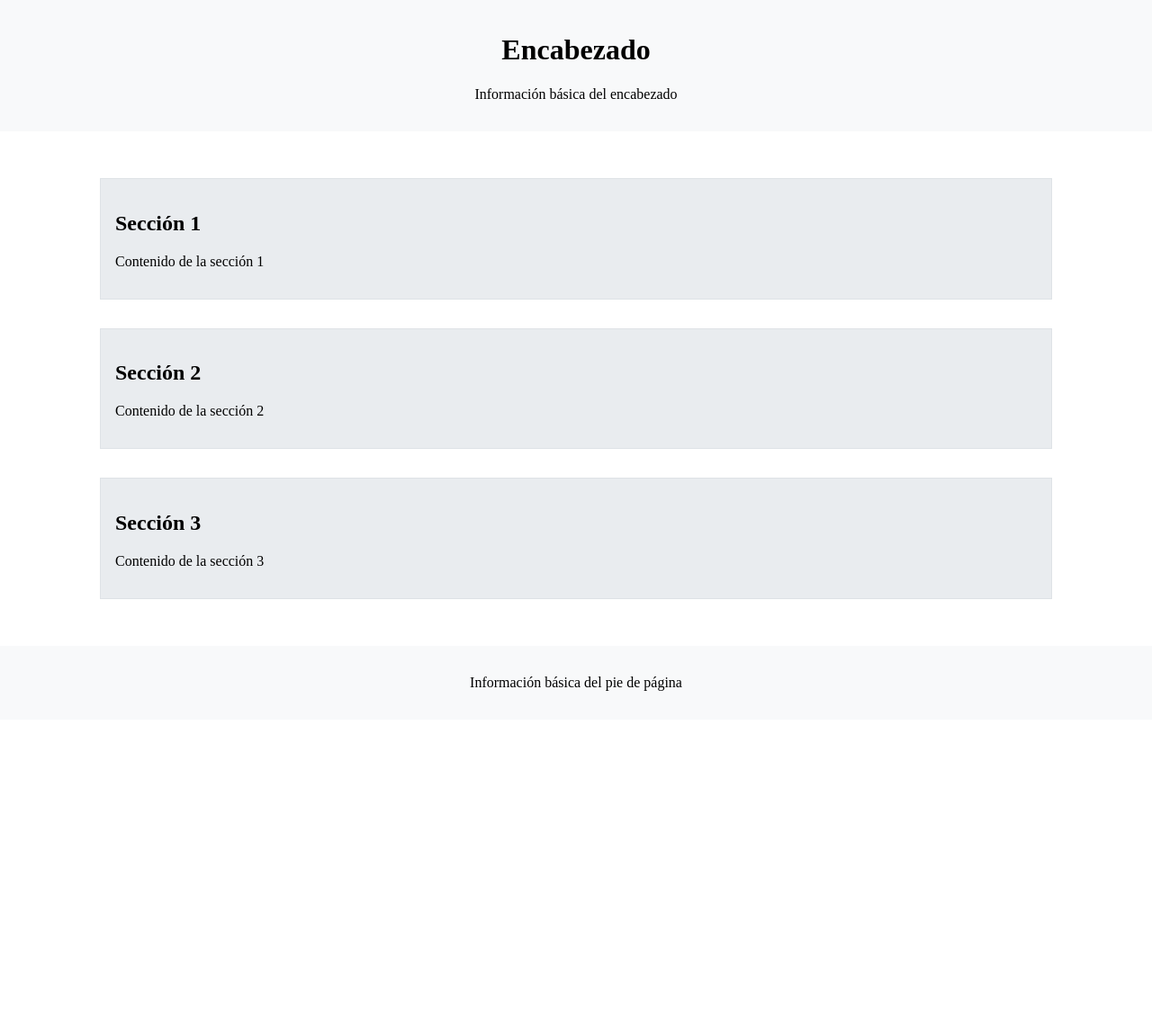
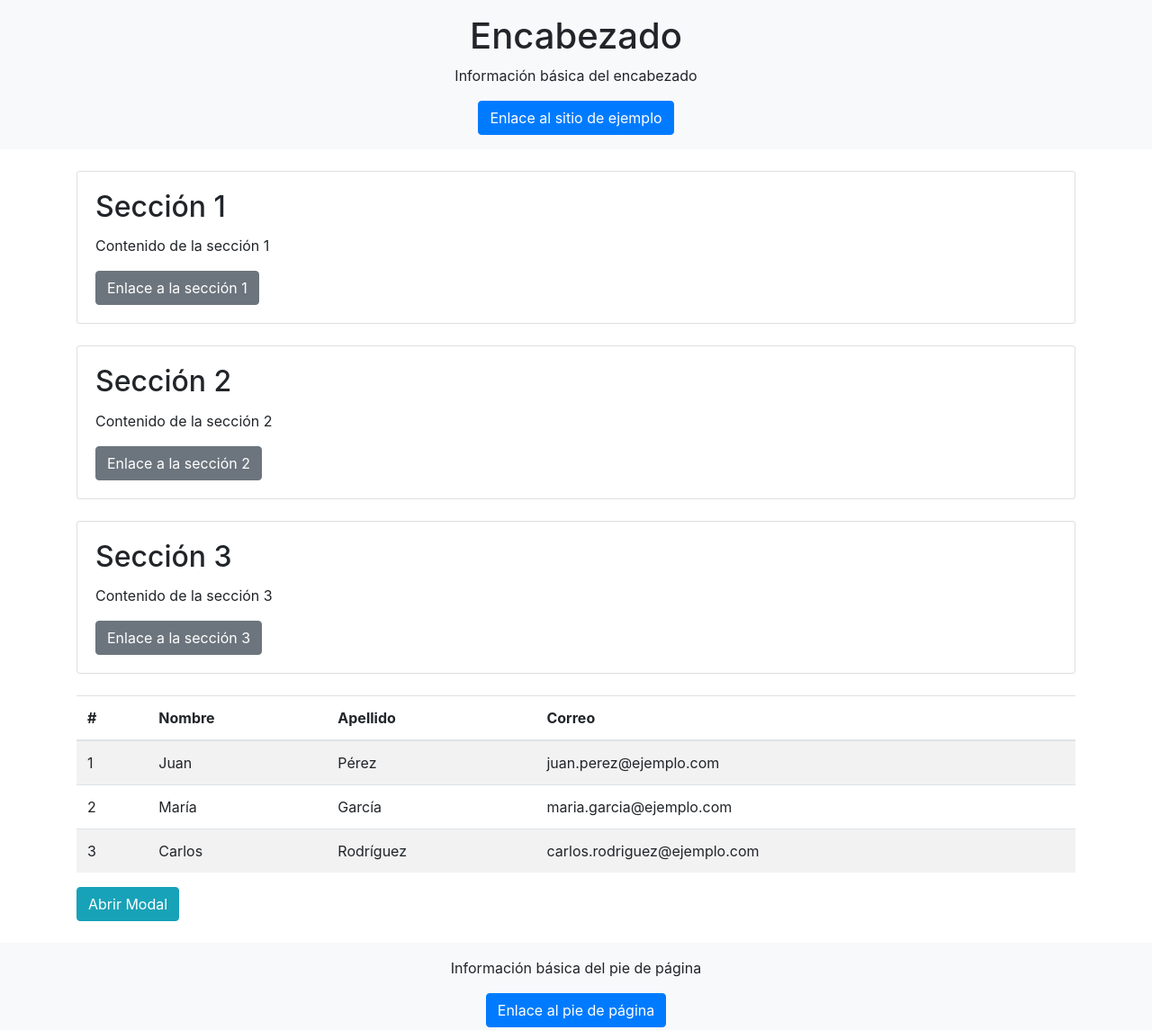
Before and after one commit to moutinho132/practicaHtml-Javascripts, a plain HTML site: page index.html in a window 1280 px wide. Shown: the whole page at 90% size. Before the commit the page ends 800 px from the top, so only its background shows below. Drawn offline with nearby package versions, Linux system fonts and the light colour scheme.

Commit message:
nuevos cambios

```diff
--- a/index.html
+++ b/index.html
@@ -4,55 +4,107 @@
     <meta charset="UTF-8">
     <meta name="viewport" content="width=device-width, initial-scale=1.0">
     <title>Página de Prueba</title>
-    <style>
-        body {
-            display: flex;
-            flex-direction: column;
-            min-height: 100vh;
-            margin: 0;
-        }
-        header, footer {
-            background-color: #f8f9fa;
-            padding: 1em;
-            text-align: center;
-        }
-        main {
-            flex: 1;
-            display: flex;
-            flex-direction: column;
-            align-items: center;
-            justify-content: center;
-        }
-        .content {
-            width: 80%;
-            margin: 1em 0;
-            padding: 1em;
-            background-color: #e9ecef;
-            border: 1px solid #dee2e6;
-        }
-    </style>
+    <link href="https://stackpath.bootstrapcdn.com/bootstrap/4.5.2/css/bootstrap.min.css" rel="stylesheet">
 </head>
+
 <body>
-    <header>
+
+    <header class="bg-light text-center py-3">
         <h1>Encabezado</h1>
         <p>Información básica del encabezado</p>
+        <a href="https://www.ejemplo.com" class="btn btn-primary">Enlace al sitio de ejemplo</a>
     </header>
-    <main>
-        <div class="content">
-            <h2>Sección 1</h2>
-            <p>Contenido de la sección 1</p>
+    <main class="container my-4">
+        <div class="card mb-4">
+            <div class="card-body">
+                <h2 class="card-title">Sección 1</h2>
+                <p class="card-text">Contenido de la sección 1</p>
+                <a href="https://www.ejemplo1.com" class="btn btn-secondary">Enlace a la sección 1</a>
+            </div>
         </div>
-        <div class="content">
-            <h2>Sección 2</h2>
-            <p>Contenido de la sección 2</p>
+        <div class="card mb-4">
+            <div class="card-body">
+                <h2 class="card-title">Sección 2</h2>
+                <p class="card-text">Contenido de la sección 2</p>
+                <a href="https://www.ejemplo2.com" class="btn btn-secondary">Enlace a la sección 2</a>
+            </div>
         </div>
-        <div class="content">
-            <h2>Sección 3</h2>
-            <p>Contenido de la sección 3</p>
+        <div class="card mb-4">
+            <div class="card-body">
+                <h2 class="card-title">Sección 3</h2>
+                <p class="card-text">Contenido de la sección 3</p>
+                <a href="https://www.ejemplo3.com" class="btn btn-secondary">Enlace a la sección 3</a>
+            </div>
         </div>
+        <div class="table-responsive">
+            <table class="table table-striped">
+                <thead>
+                    <tr>
+                        <th>#</th>
+                        <th>Nombre</th>
+                        <th>Apellido</th>
+                        <th>Correo</th>
+                    </tr>
+                </thead>
+                <tbody>
+                    <tr>
+                        <td>1</td>
+                        <td>Juan</td>
+                        <td>Pérez</td>
+                        <td>juan.perez@ejemplo.com</td>
+                    </tr>
+                    <tr>
+                        <td>2</td>
+                        <td>María</td>
+                        <td>García</td>
+                        <td>maria.garcia@ejemplo.com</td>
+                    </tr>
+                    <tr>
+                        <td>3</td>
+                        <td>Carlos</td>
+                        <td>Rodríguez</td>
+                        <td>carlos.rodriguez@ejemplo.com</td>
+                    </tr>
+                </tbody>
+            </table>
+        </div>
+        <button type="button" class="btn btn-info" id="openModalBtn">Abrir Modal</button>
     </main>
-    <footer>
+    <footer class="bg-light text-center py-3">
         <p>Información básica del pie de página</p>
+        <a href="https://www.ejemplo-footer.com" class="btn btn-primary">Enlace al pie de página</a>
     </footer>
+
+    <!-- Modal -->
+    <div class="modal fade" id="exampleModal" tabindex="-1" aria-labelledby="exampleModalLabel" aria-hidden="true">
+        <div class="modal-dialog">
+            <div class="modal-content">
+                <div class="modal-header">
+                    <h5 class="modal-title" id="exampleModalLabel">Título del Modal</h5>
+                    <button type="button" class="close" data-dismiss="modal" aria-label="Close">
+                        <span aria-hidden="true">&times;</span>
+                    </button>
+                </div>
+                <div class="modal-body">
+                    Contenido del modal.
+                </div>
+                <div class="modal-footer">
+                    <button type="button" class="btn btn-secondary" data-dismiss="modal">Cerrar</button>
+                    <button type="button" class="btn btn-primary">Guardar cambios</button>
+                </div>
+            </div>
+        </div>
+    </div>
+
+    <script src="https://code.jquery.com/jquery-3.5.1.slim.min.js"></script>
+    <script src="https://cdn.jsdelivr.net/npm/@popperjs/core@2.5.4/dist/umd/popper.min.js"></script>
+    <script src="https://stackpath.bootstrapcdn.com/bootstrap/4.5.2/js/bootstrap.min.js"></script>
+    <script>
+        $(document).ready(function() {
+            $('#openModalBtn').click(function() {
+                $('#exampleModal').modal('show');
+            });
+        });
+    </script>
 </body>
 </html>
```
